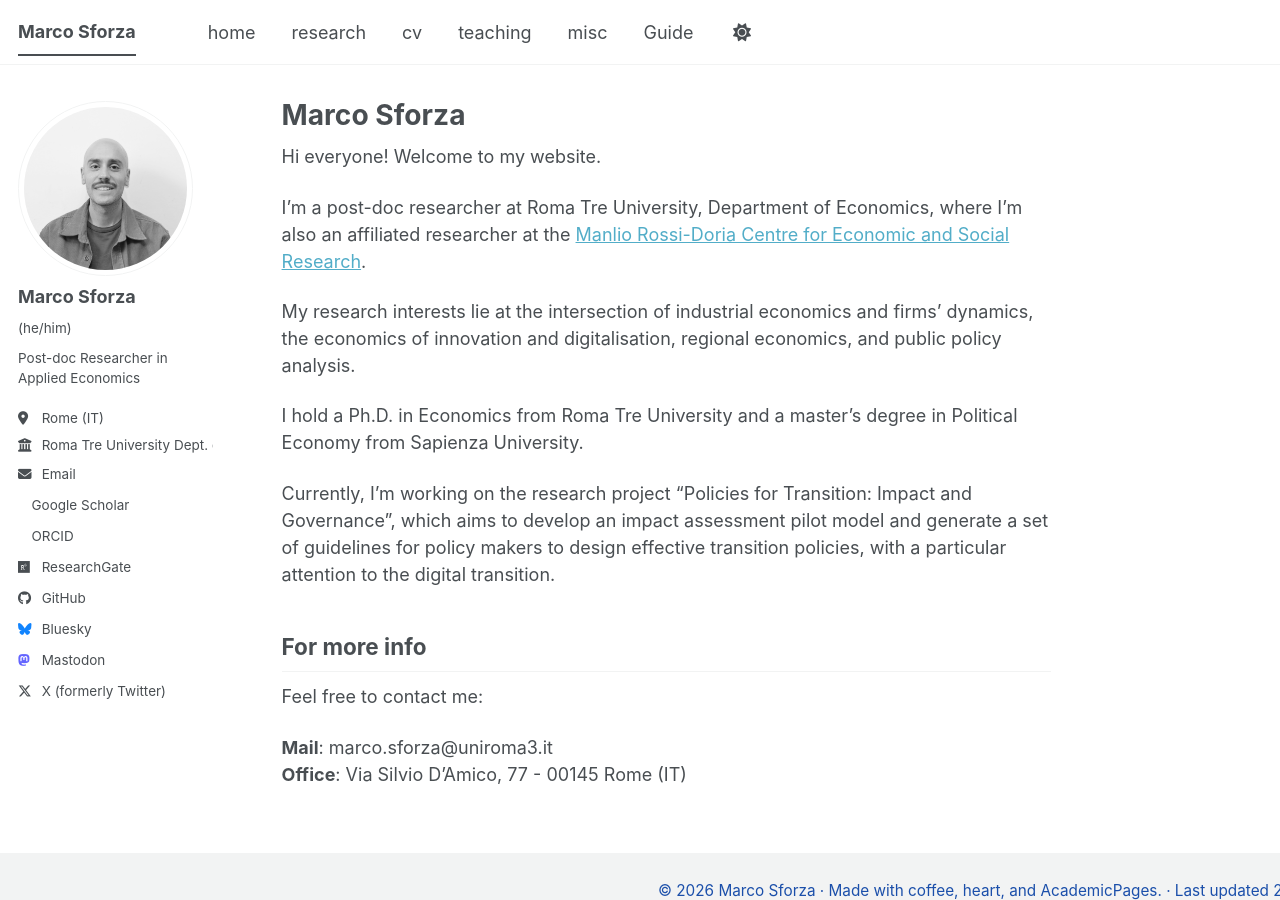
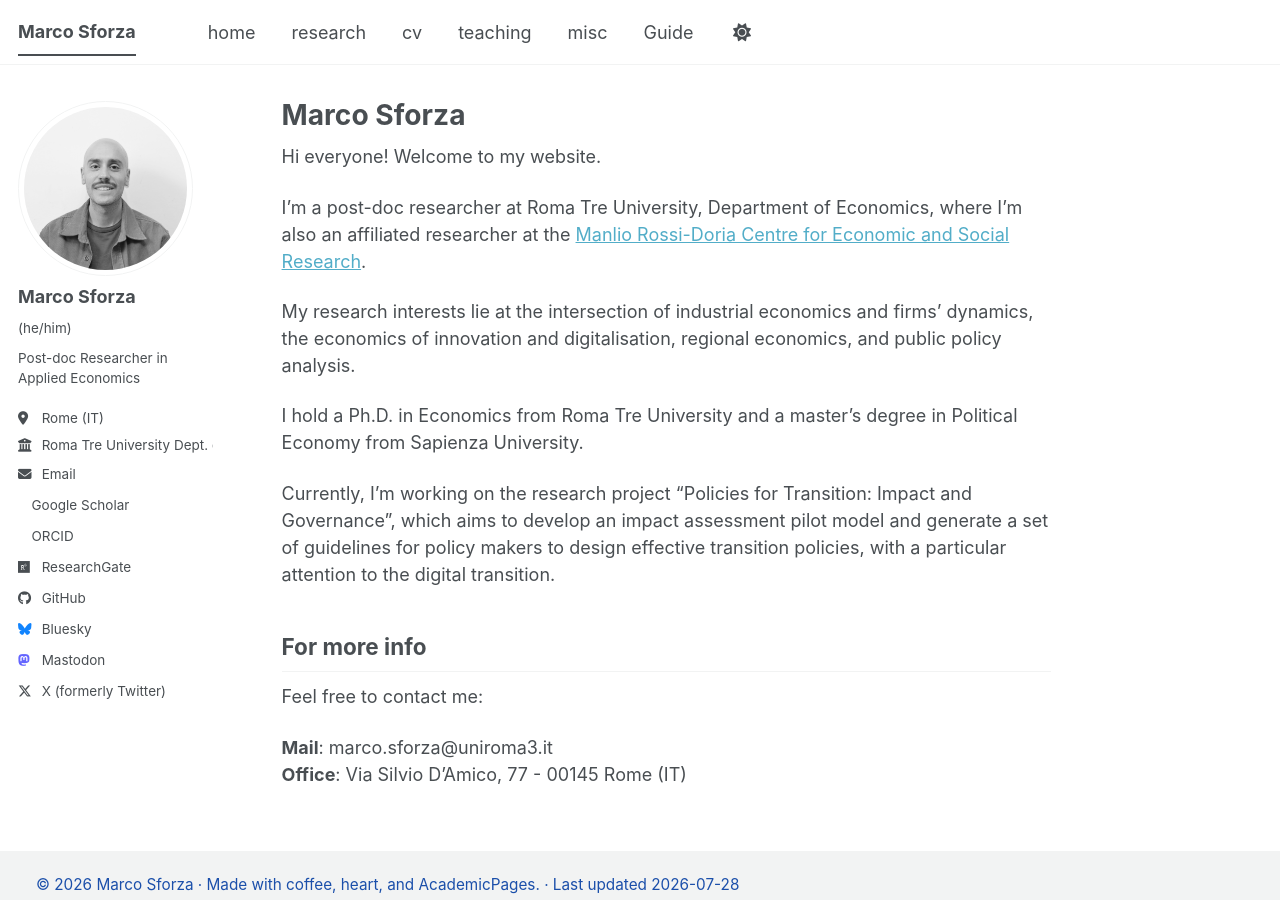
Before and after one commit to marcosforza/marcosforza.github.io, a Jekyll site: the page built from _pages/about.md, in a window 1280 px wide. Built offline with Jekyll 4.4.1, drawn with Linux system fonts in a browser that asks for light colours; a style sheet for code colours, icons or effects is not loaded.

Commit message:
Update _custom.scss

```diff
--- a/_sass/layout/_custom.scss
+++ b/_sass/layout/_custom.scss
@@ -1,18 +1,24 @@
 .page__footer {
   border-top: 0 !important;
   margin-top: 0 !important;
-  padding: 0 !important;
-  min-height: 2.6rem;
-  display: flex;
-  align-items: center;      // centra in altezza
-  justify-content: flex-start;
+  padding: 0.35rem 0 !important;
+}
+
+.page__footer-follow {
+  display: none !important;
 }
 
 .page__footer-copyright {
   width: 100%;
+  max-width: none;
   margin: 0 !important;
   padding: 0 1rem !important;
+  text-align: left;
   line-height: 1.1 !important;
-  text-align: left;         // allineato a sinistra
-  color: #1b4faa;           // cambia qui il colore
+  color: #1b4faa !important;
 }
+
+.page__footer-copyright a {
+  color: inherit !important;
+  text-decoration: none !important;
+}
```
